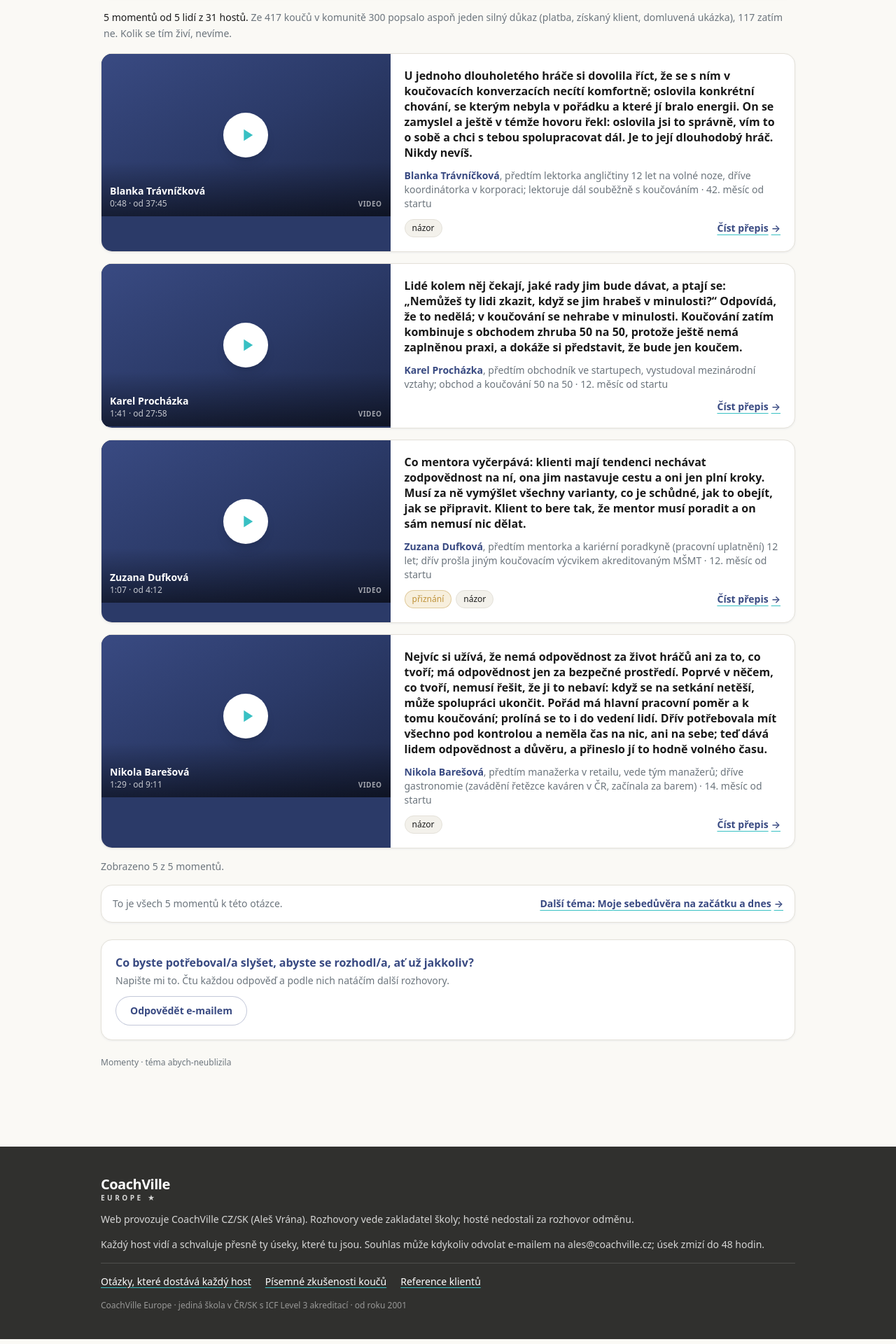
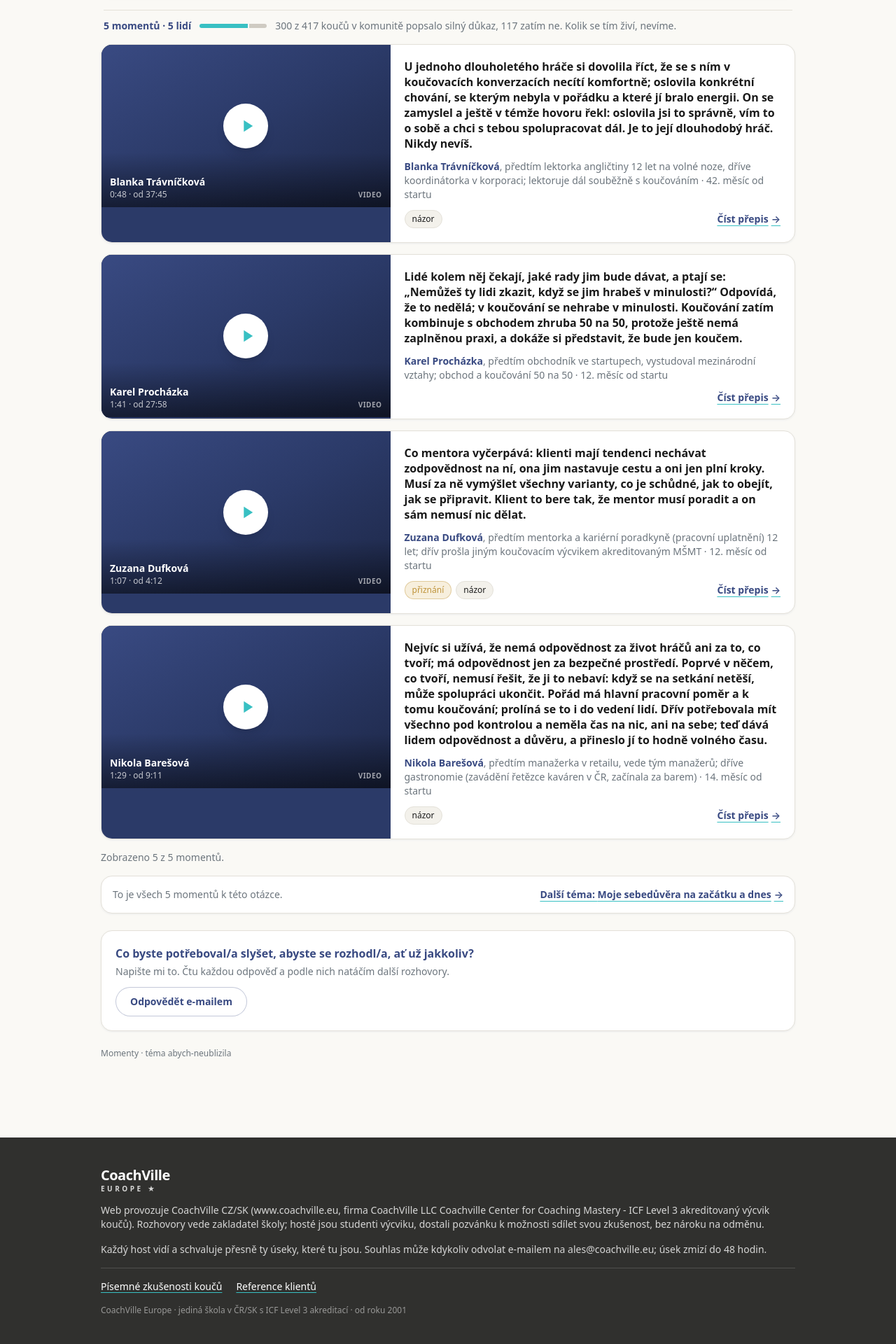
Before and after one commit to ales-vrana/coachville-momenty, a Next.js app: page /coachville-momenty/tema/abych-neublizila in a window 1280 px wide. Shown: the part 605-2525 px from the top of the page at 70% size. Built offline with nearby package versions, Linux system fonts and the light colour scheme; no server answers.

Commit message:
Add files via upload

```diff
--- a/data/site.json
+++ b/data/site.json
@@ -23,7 +23,13 @@
     "questionsPage": "/otazky-pro-hosty"
   },
   "footer": {
-    "operator": "Web provozuje CoachVille CZ/SK (Aleš Vrána). Rozhovory vede zakladatel školy; hosté nedostali za rozhovor odměnu.",
-    "consentNote": "Každý host vidí a schvaluje přesně ty úseky, které tu jsou. Souhlas může kdykoliv odvolat e-mailem na ales@coachville.cz; úsek zmizí do 48 hodin."
+    "operator": "Web provozuje CoachVille CZ/SK (www.coachville.eu, firma CoachVille LLC Coachville Center for Coaching Mastery - ICF Level 3 akreditovaný výcvik koučů). Rozhovory vede zakladatel školy; hosté jsou studenti výcviku, dostali pozvánku k možnosti sdílet svou zkušenost, bez nároku na odměnu.",
+    "consentNote": "Každý host vidí a schvaluje přesně ty úseky, které tu jsou. Souhlas může kdykoliv odvolat e-mailem na ales@coachville.eu; úsek zmizí do 48 hodin."
+  },
+  "partnerVideo": {
+    "vimeoId": "747245023",
+    "vimeoHash": "e66b2fd57e",
+    "title": "Váš partner se stává koučem",
+    "note": "Toto video si můžete přehrát s partnerem, nebo partnerkou společně."
   }
 }
--- a/src/app/layout.tsx
+++ b/src/app/layout.tsx
@@ -19,6 +19,8 @@ const GA_ID = process.env.NEXT_PUBLIC_GA_ID;
 
 // Stránka /podminky-poctive zůstává dostupná přes URL, ale odkazy na ni jsou zatím skryté (text není dopsaný).
 const SHOW_TERMS_LINKS = false;
+// Stránka /otazky-pro-hosty zůstává dostupná přes URL, odkaz v zápatí je skrytý.
+const SHOW_QUESTIONS_LINK = false;
 
 export default function RootLayout({ children }: LayoutProps<"/">) {
   return (
@@ -36,7 +38,7 @@ export default function RootLayout({ children }: LayoutProps<"/">) {
                 Témata
               </Link>
               <Link href="/#hoste" className="hover:text-teal-deep">
-                Hosté
+                Studenti
               </Link>
               <Link href="/pro-partnera" className="hover:text-teal-deep">
                 Pro partnera
@@ -56,9 +58,11 @@ export default function RootLayout({ children }: LayoutProps<"/">) {
             <p>{site.footer.operator}</p>
             <p>{site.footer.consentNote}</p>
             <p className="flex flex-wrap gap-x-5 gap-y-1 border-t border-white/15 pt-4">
-              <Link href="/otazky-pro-hosty" className="text-white underline decoration-teal hover:text-teal">
-                Otázky, které dostává každý host
-              </Link>
+              {SHOW_QUESTIONS_LINK && (
+                <Link href="/otazky-pro-hosty" className="text-white underline decoration-teal hover:text-teal">
+                  Otázky, které dostává každý host
+                </Link>
+              )}
               {SHOW_TERMS_LINKS && (
                 <Link href="/podminky-poctive" className="text-white underline decoration-teal hover:text-teal">
                   Podmínky poctivě
--- a/src/app/page.tsx
+++ b/src/app/page.tsx
@@ -86,7 +86,7 @@ export default function Home() {
         </section>
       )}
 
-      <section className="card p-5">
+      <section className="card p-5 sm:p-8">
         <Denominator d={d} />
         <p className="mt-3 text-sm text-muted">
           Tohle není reklama a není to místo, kde se platí za výcvik. Když po dvou momentech budete chtít vědět, jestli je to pro vás,
--- a/src/app/podcast/[slug]/page.tsx
+++ b/src/app/podcast/[slug]/page.tsx
@@ -57,10 +57,6 @@ export default async function EpisodePage({ params }: { params: Promise<{ slug:
               </Link>
             </span>
           ))}
-          .{" "}
-          <Link href="/otazky-pro-hosty" className="underline">
-            Otázky, které dostává každý host
-          </Link>
           .
         </p>
       </header>
--- a/src/app/pro-partnera/page.tsx
+++ b/src/app/pro-partnera/page.tsx
@@ -1,7 +1,7 @@
 import type { Metadata } from "next";
 import Denominator from "@/components/Denominator";
-import MomentCard from "@/components/MomentCard";
-import { getCollections, getDenominator, getMoment, getMomentViews, site } from "@/lib/data";
+import EpisodePlayer from "@/components/EpisodePlayer";
+import { getCollections, getDenominator, site } from "@/lib/data";
 
 export const metadata: Metadata = {
   title: "Pro partnera, který to má platit",
@@ -20,12 +20,6 @@ const QUESTIONS = [
 
 export default function PartnerPage() {
   const col = getCollections().find((c) => c.slug === "pro-partnera");
-  const curated = (col?.momentIds ?? []).map((id) => getMoment(id)).filter((m): m is NonNullable<typeof m> => Boolean(m));
-  const fallback = getMomentViews()
-    .filter((m) => m.isAdmission || m.hasNumber)
-    .sort((a, b) => Number(b.isAdmission) - Number(a.isAdmission))
-    .slice(0, 5);
-  const moments = curated.length ? curated : fallback;
   const d = getDenominator();
 
   return (
@@ -50,17 +44,19 @@ export default function PartnerPage() {
         </p>
       </section>
 
-      <section className="space-y-3">
-        <h2 className="text-xl">Momenty s čísly a s tím, co nevyšlo</h2>
-        {moments.length === 0 ? (
-          <p className="text-muted">Zatím doplňujeme.</p>
-        ) : (
-          <div className="grid gap-3 sm:grid-cols-2">
-            {moments.map((m) => (
-              <MomentCard key={m.id} m={m} refParam="partner" showTopic />
-            ))}
-          </div>
-        )}
+      <section className="card space-y-4 p-5">
+        <div>
+          <p className="eyebrow">Video pro partnery a partnerky</p>
+          <h2 className="mt-1 text-xl normal-case">{site.partnerVideo.title}</h2>
+          <p className="mt-1 text-muted">{site.partnerVideo.note}</p>
+        </div>
+        <EpisodePlayer
+          vimeoId={site.partnerVideo.vimeoId}
+          vimeoHash={site.partnerVideo.vimeoHash}
+          title={site.partnerVideo.title}
+          chapters={[]}
+          momentStarts={[]}
+        />
       </section>
 
       {/* Sekce „Co se stane, když to nepůjde“ (odkaz na Podmínky poctivě) je dočasně skrytá, text stránky není dopsaný. */}
--- a/src/app/sitemap.ts
+++ b/src/app/sitemap.ts
@@ -6,7 +6,6 @@ export default function sitemap(): MetadataRoute.Sitemap {
   return [
     { url: `${base}/`, changeFrequency: "weekly", priority: 1 },
     { url: `${base}/pro-partnera`, changeFrequency: "monthly", priority: 0.7 },
-    { url: `${base}/otazky-pro-hosty`, changeFrequency: "monthly", priority: 0.4 },
     ...getPublishedTopics().map((t) => ({ url: `${base}/tema/${t.topic.id}`, changeFrequency: "weekly" as const, priority: 0.8 })),
     ...getMomentViews().map((m) => ({ url: `${base}/m/${m.id}`, changeFrequency: "monthly" as const, priority: 0.6 })),
     ...getPublishedGuests().map((g) => ({ url: `${base}/host/${g.slug}`, changeFrequency: "monthly" as const, priority: 0.5 })),
--- a/src/components/Denominator.tsx
+++ b/src/components/Denominator.tsx
@@ -1,5 +1,10 @@
 import { site, type Denominator as DenominatorT } from "@/lib/data";
 
+/**
+ * Blok „Co za tím je“: tři dlaždice (hosté, rozhovory, momenty) a proporční pruh 300 / 117 ze 417 koučů.
+ * Poctivost: „117 zatím ne“ i „Kolik se tím živí, nevíme“ zůstávají stejně velké jako zbytek.
+ * compact = jeden řádek pod první kartou tématu.
+ */
 export default function Denominator({
   d,
   topicMoments,
@@ -12,30 +17,86 @@ export default function Denominator({
   compact?: boolean;
 }) {
   const c = site.community;
-  const lead =
-    typeof topicMoments === "number"
-      ? `${topicMoments} ${plural(topicMoments, "moment", "momenty", "momentů")} od ${topicGuests} ${plural(
-          topicGuests ?? 0,
-          "člověka",
-          "lidí",
-          "lidí"
-        )} z ${d.hosts} ${plural(d.hosts, "hosta", "hostů", "hostů")}.`
-      : `${d.hosts} ${plural(d.hosts, "host", "hosté", "hostů")}, ${d.moments} ${plural(
-          d.moments,
-          "moment",
-          "momenty",
-          "momentů"
-        )}, ${d.episodes} ${plural(d.episodes, "rozhovor", "rozhovory", "rozhovorů")}.`;
+  const strongPct = Math.round((c.coachesWithStrongProof / c.coachesTotal) * 100);
+  const nonePct = 100 - strongPct;
+
+  if (compact) {
+    return (
+      <div className="flex flex-wrap items-center gap-x-3 gap-y-1 border-t border-line pt-3 text-sm text-ink">
+        {typeof topicMoments === "number" && (
+          <span className="font-semibold text-navy">
+            {topicMoments} {plural(topicMoments, "moment", "momenty", "momentů")} · {topicGuests}{" "}
+            {plural(topicGuests ?? 0, "člověk", "lidé", "lidí")}
+          </span>
+        )}
+        <Bar strongPct={strongPct} nonePct={nonePct} className="h-1.5 w-24" />
+        <span className="text-muted">
+          {c.coachesWithStrongProof} z {c.coachesTotal} koučů v komunitě popsalo silný důkaz, {c.coachesWithoutStrongProof} zatím ne. Kolik
+          se tím živí, nevíme.
+        </span>
+      </div>
+    );
+  }
+
   return (
-    <p className={`${compact ? "text-sm" : "text-[15px]"} leading-relaxed text-muted`}>
-      <span className="font-medium text-ink">{lead}</span> {c.sentence}{" "}
-      {!compact && (
-        <>
-          Písemné důkazy: {c.writtenProofs.toLocaleString("cs-CZ")} záznamů od {c.coachesTotal} koučů, z toho{" "}
-          {c.hardBusinessProofs} tvrdých obchodních.
-        </>
-      )}
-    </p>
+    <div>
+      <p className="eyebrow">Zdroj</p>
+      <h2 className="mt-1 text-2xl">Co za tím je</h2>
+      <div className="mt-5 grid grid-cols-3 gap-3 sm:gap-4">
+        <Tile n={d.hosts} label={plural(d.hosts, "host", "hosté", "hostů")} />
+        <Tile n={d.episodes} label={plural(d.episodes, "rozhovor", "rozhovory", "rozhovorů")} />
+        <Tile n={d.moments} label={plural(d.moments, "moment", "momenty", "momentů")} />
+      </div>
+      <div className="mt-8">
+        <div className="flex items-baseline justify-between gap-3">
+          <p className="text-sm font-semibold text-navy">{c.coachesTotal} koučů v komunitě</p>
+          <p className="text-xs text-muted">stav k září 2026</p>
+        </div>
+        <Bar strongPct={strongPct} nonePct={nonePct} className="mt-2 h-3 w-full" />
+        <div className="mt-2 grid gap-2 text-sm text-ink sm:grid-cols-2">
+          <p className="flex items-start gap-2">
+            <span className="mt-1.5 h-2.5 w-2.5 shrink-0 rounded-full bg-teal" aria-hidden="true" />
+            <span>
+              <strong className="text-navy">{c.coachesWithStrongProof}</strong> popsalo aspoň jeden silný důkaz (platba, získaný klient,
+              domluvená ukázka)
+            </span>
+          </p>
+          <p className="flex items-start gap-2 sm:justify-end">
+            <span className="mt-1.5 h-2.5 w-2.5 shrink-0 rounded-full bg-[#cfcbc2]" aria-hidden="true" />
+            <span>
+              <strong className="text-navy">{c.coachesWithoutStrongProof}</strong> zatím ne
+            </span>
+          </p>
+        </div>
+      </div>
+      <p className="mt-4 border-t border-line pt-3 text-sm text-ink">
+        Kolik se tím živí, nevíme. Písemné důkazy: {c.writtenProofs.toLocaleString("cs-CZ")} záznamů, z toho {c.hardBusinessProofs}{" "}
+        tvrdých obchodních.
+      </p>
+    </div>
+  );
+}
+
+function Tile({ n, label }: { n: number; label: string }) {
+  return (
+    <div className="rounded-xl bg-paper p-4 sm:p-5">
+      <p className="text-3xl font-semibold tabular-nums text-navy sm:text-4xl">{n}</p>
+      <p className="text-sm text-muted">{label}</p>
+    </div>
+  );
+}
+
+function Bar({ strongPct, nonePct, className }: { strongPct: number; nonePct: number; className: string }) {
+  return (
+    <div
+      className={`flex shrink-0 overflow-hidden rounded-full bg-white ${className}`}
+      role="img"
+      aria-label={`${strongPct} % koučů popsalo silný důkaz, ${nonePct} % zatím ne`}
+    >
+      <span className="h-full bg-teal" style={{ width: `${strongPct}%` }} />
+      <span className="h-full w-0.5 bg-white" aria-hidden="true" />
+      <span className="h-full flex-1 bg-[#cfcbc2]" />
+    </div>
   );
 }
 
--- a/src/lib/data.ts
+++ b/src/lib/data.ts
@@ -52,6 +52,7 @@ export interface SiteConfig {
   };
   links: { coachReviews: string; clientReferences: string; questionsPage: string };
   footer: { operator: string; consentNote: string };
+  partnerVideo: { vimeoId: string; vimeoHash?: string; title: string; note: string };
 }
 
 // ---------- základní načtení ----------
```
